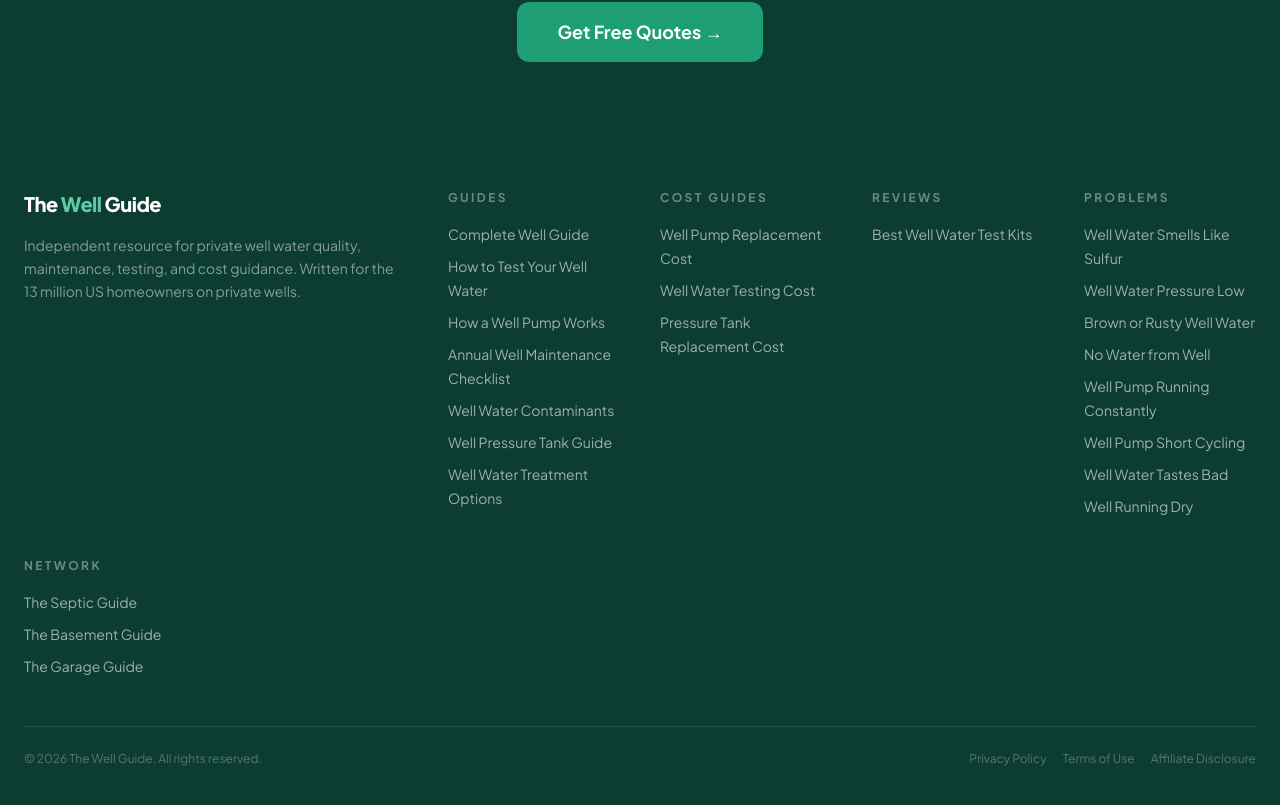
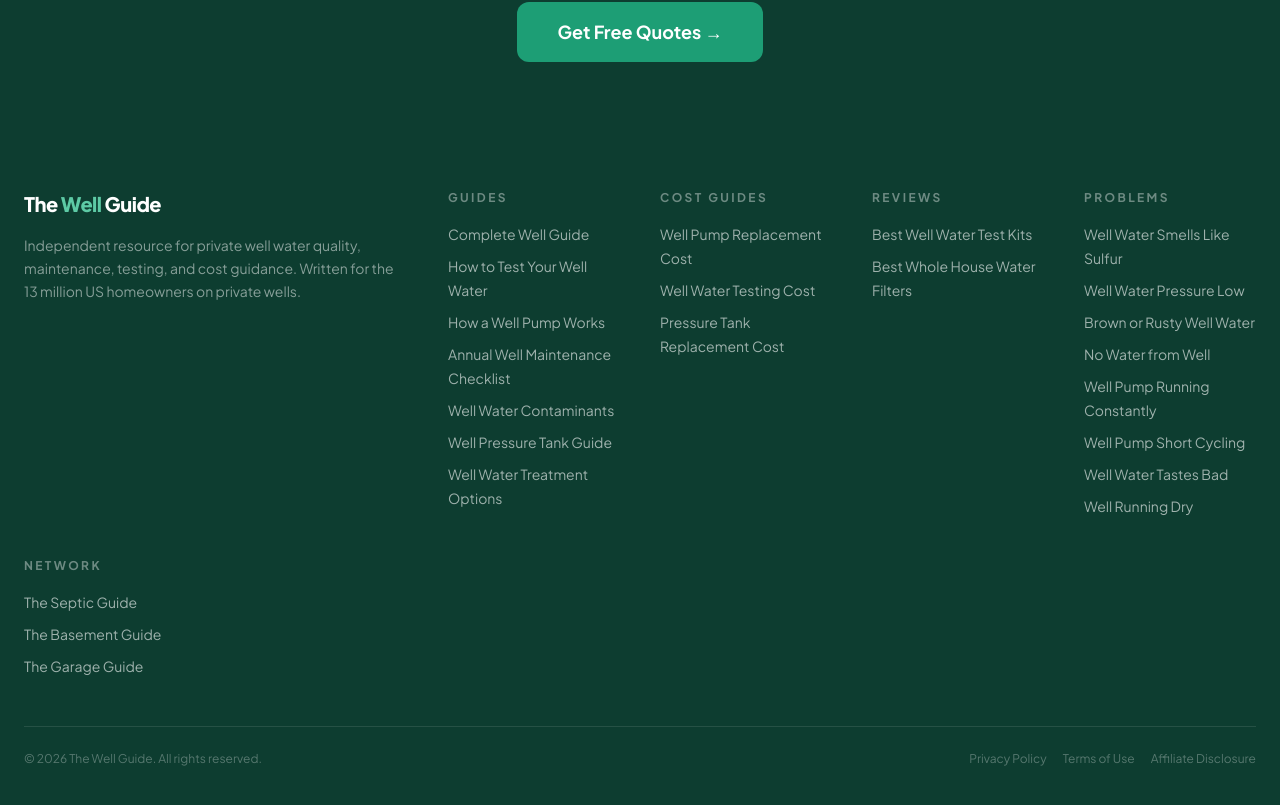
Before and after one commit to thebasementguide2026/thewell.guide-, a Next.js app: page / in a window 1280 px wide. Shown: the part 3063-3868 px from the top of the page. Built offline with nearby package versions, Linux system fonts and the light colour scheme.

Commit message:
Add whole house water filters to footer Reviews column

```diff
--- a/components/Footer.tsx
+++ b/components/Footer.tsx
@@ -23,7 +23,8 @@ const footerSections = [
       { label: 'Pressure Tank Replacement Cost', href: '/cost-guides/pressure-tank-replacement-cost' },
     ],
   },
-  { title: 'REVIEWS', href: '/reviews', links: [{ label: 'Best Well Water Test Kits', href: '/reviews/best-well-water-test-kits' }] },
+  { title: 'REVIEWS', href: '/reviews', links: [{ label: 'Best Well Water Test Kits', href: '/reviews/best-well-water-test-kits' },
+      { label: 'Best Whole House Water Filters', href: '/reviews/best-whole-house-water-filters' }] },
   {
     title: 'PROBLEMS',
     href: '/problems',
```
